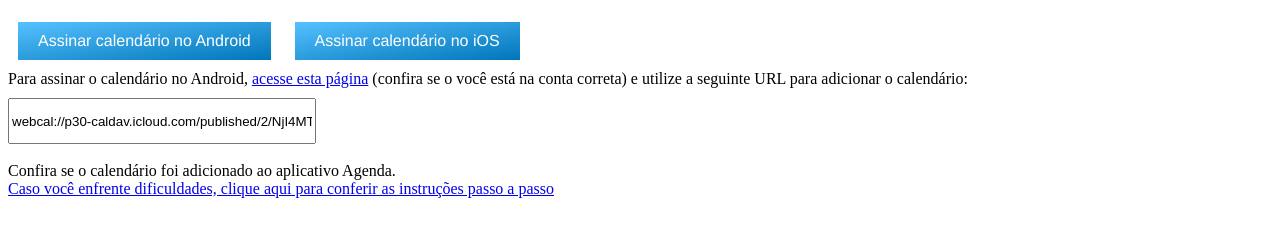
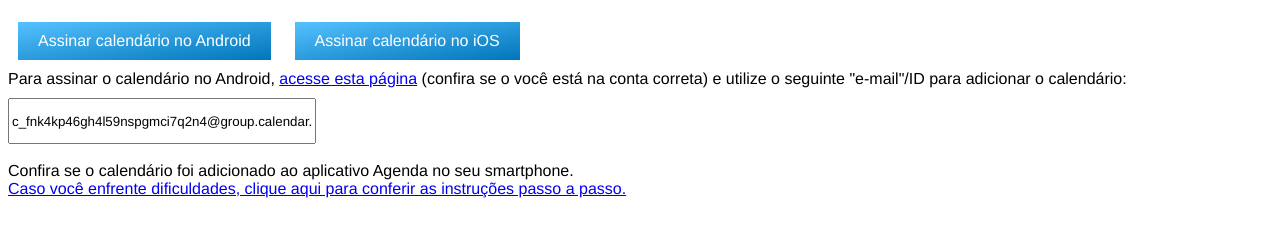
Before and after one commit to yudi-unesp/calendario, a plain HTML site: page index.html in a window 1280 px wide. Both pictures are taken after a click on the link "Assinar calendário no Android". Shown: the part 614-850 px from the top of the page. Drawn offline with Linux system fonts and the light colour scheme.

Commit message:
Atualizar calendário

```diff
--- a/index.html
+++ b/index.html
@@ -12,13 +12,15 @@
 </head>
 
 <style>
+body * {
+    font-family: Helvetica, Roboto, Arial, "sans-serif";
+}
 .button {
     display: inline-block;
     background-image: linear-gradient(to bottom right, #56C1FF, #0076BA);
     padding: 10px 20px 10px 20px;
     font-size: 16px;
     color: white;
-    font-family: Helvetica, Roboto, Arial, "sans-serif";
     margin: 10px;
     user-select: none;
     cursor: pointer;
@@ -42,16 +44,15 @@
 
 <body>
 <div class="cal-container">
-    <iframe id="cal" src="https://calendar.google.com/calendar/embed?height=600&amp;wkst=1&amp;bgcolor=%23ffffff&amp;ctz=America%2FSao_Paulo&amp;src=ZW4uYnJhemlsaWFuI2hvbGlkYXlAZ3JvdXAudi5jYWxlbmRhci5nb29nbGUuY29t&amp;src=cTl1NWhjNXY4c2FwdjVhZWZ0MW11NmxxMTNiY3ZvcGlAaW1wb3J0LmNhbGVuZGFyLmdvb2dsZS5jb20&amp;color=%230B8043&amp;color=%23795548&amp;hl=pt_BR&amp;showTitle=0&amp;showPrint=0" style="border:solid 1px #777" frameborder="0" scrolling="no"></iframe>
+    <iframe id="cal" src="https://calendar.google.com/calendar/embed?height=600&amp;wkst=1&amp;bgcolor=%23ffffff&amp;ctz=America%2FSao_Paulo&amp;src=Y19mbms0a3A0NmdoNGw1OW5zcGdtY2k3cTJuNEBncm91cC5jYWxlbmRhci5nb29nbGUuY29t&amp;src=cnQxaGpmNm5sdW8zNGdxY250ZDVwY2w0ZDNtaHVzNmpAaW1wb3J0LmNhbGVuZGFyLmdvb2dsZS5jb20&amp;color=%230e61b9&amp;color=%23D50000&amp;hl=pt_BR&amp;showPrint=0&amp;showTitle=0&amp;showCalendars=0&amp;showTz=1&amp;showDate=1" style="border-width:0" frameborder="0" scrolling="no"></iframe>
 </div>
 <br>
 <a class="button" onclick="show()" href="#android">Assinar calendário no Android</a> <a class="button" href="webcal://p30-caldav.icloud.com/published/2/AAAAAAAAAAAAAAAAAAAAAEkdBkAFflMAyCJwdrKe7dV7wqaw2XMbE9gblsAghHjq">Assinar calendário no iOS</a>
-<div id="android"><a name="android"/> <a>Para assinar o calendário no Android, <a href="https://calendar.google.com/calendar/u/0/r/settings/addbyurl">acesse esta página</a> (confira se o você está na conta correta) e utilize a seguinte URL para adicionar o calendário:</a>
-    <input id="input" type="text" style="width: 300px; height: 40px; overflow: auto; display: block; margin-top: 10px;" value="webcal://p30-caldav.icloud.com/published/2/NjI4MTgyOTU0NjI4MTgyOQs7wuYo31AJp0KWK6PRGMBp3Lr8PHGOuucJ4JGHcBba">
+<div id="android"><a name="android"/> <a>Para assinar o calendário no Android, <a href="https://calendar.google.com/calendar/u/0/r/settings/addcalendar">acesse esta página</a> (confira se o você está na conta correta) e utilize o seguinte "e-mail"/ID para adicionar o calendário:</a>
+    <input id="input" type="text" style="width: 300px; height: 40px; overflow: auto; display: block; margin-top: 10px;" value="c_fnk4kp46gh4l59nspgmci7q2n4@group.calendar.google.com">
     <br>
-    <a>Confira se o calendário foi adicionado ao aplicativo Agenda.</a>
-    <br>
-    <a href="https://support.google.com/calendar/answer/37100?co=GENIE.Platform%3DDesktop&hl=pt-BR&oco=1#zippy=%2Cadicionar-usando-um-link">Caso você enfrente dificuldades, clique aqui para conferir as instruções passo a passo</a> </div>
+    <a>Confira se o calendário foi adicionado ao aplicativo Agenda no seu smartphone.</a> <br>
+    <a href="https://support.google.com/calendar/answer/37100?co=GENIE.Platform%3DDesktop&hl=pt-BR&oco=1#zippy=%2Cadicionar-usando-um-endere%C3%A7o-de-e-mail">Caso você enfrente dificuldades, clique aqui para conferir as instruções passo a passo.</a> </div>
 <script>document.getElementById("input").onclick = function() {this.select();document.execCommand('copy');};function show() { document.getElementById("android").style = "display: block;";}</script>
 </body>
 </html>
```
